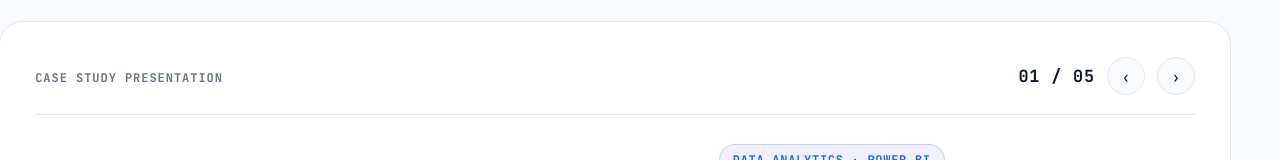
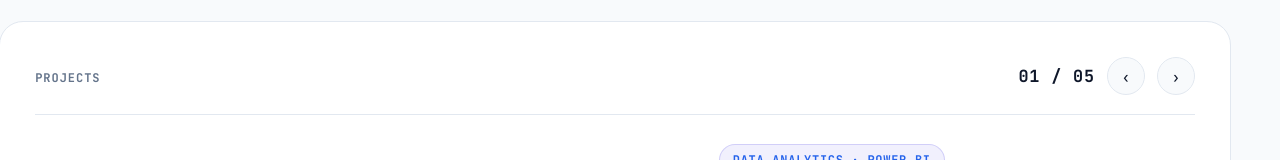
Before and after one commit to HetManvar01/HetManvar01.github.io, a plain HTML site: page index.html in a window 1280 px wide. Shown: the part 1690-1850 px from the top of the page. Drawn offline with Linux system fonts and the light colour scheme; animation ran at ten frames a second; a web font is replaced by a local one.

Commit message:
Rename Case Study Presentation to PROJECTS

```diff
--- a/index.html
+++ b/index.html
@@ -330,7 +330,7 @@
           <!-- Top Bar: Counter & Arrows (Exact Hiral style) -->
           <div class="featured-carousel-top-bar">
             <div>
-              <span style="font-family: var(--font-mono); font-size: 0.75rem; font-weight: 700; color: var(--text-muted); text-transform: uppercase; letter-spacing: 0.08em;">CASE STUDY PRESENTATION</span>
+              <span style="font-family: var(--font-mono); font-size: 0.75rem; font-weight: 700; color: var(--text-muted); text-transform: uppercase; letter-spacing: 0.08em;">PROJECTS</span>
             </div>
             <div class="carousel-counter-group">
               <span class="carousel-counter-text" id="carousel-counter">01 / 05</span>
```
